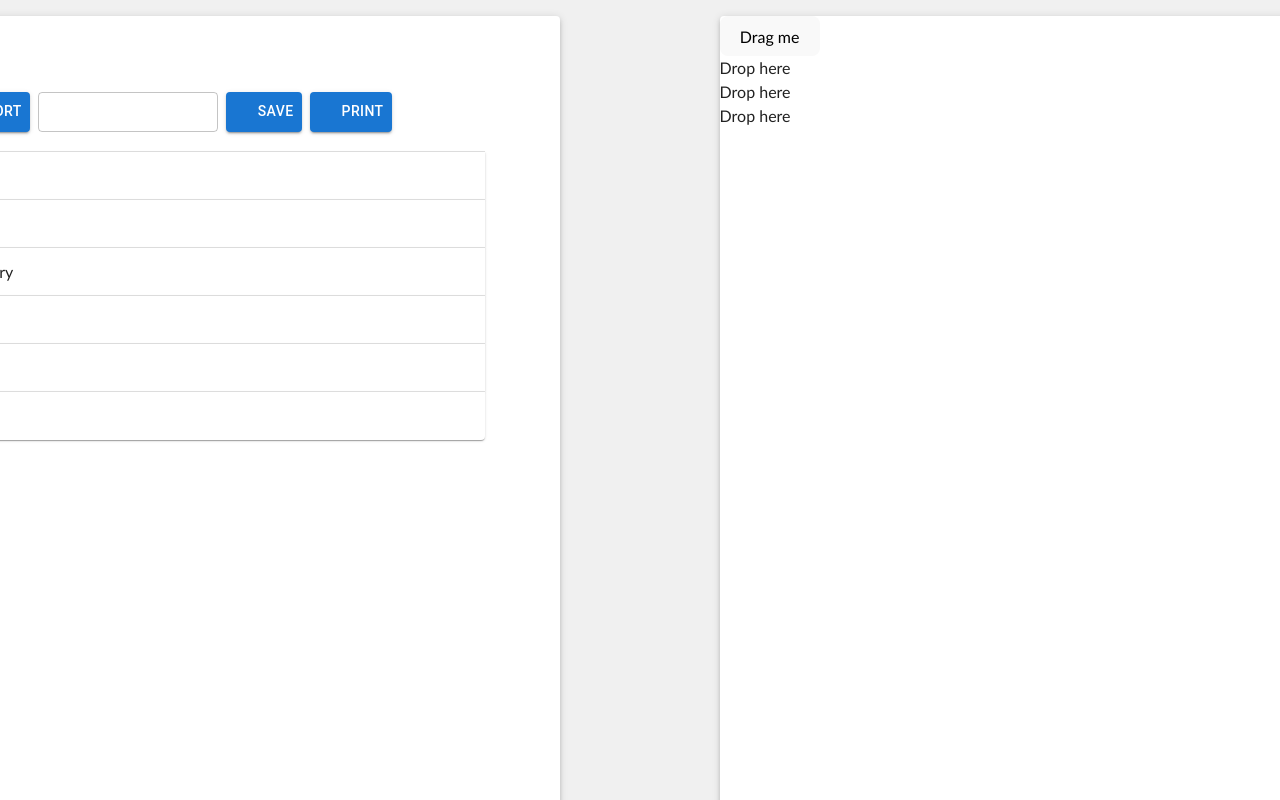
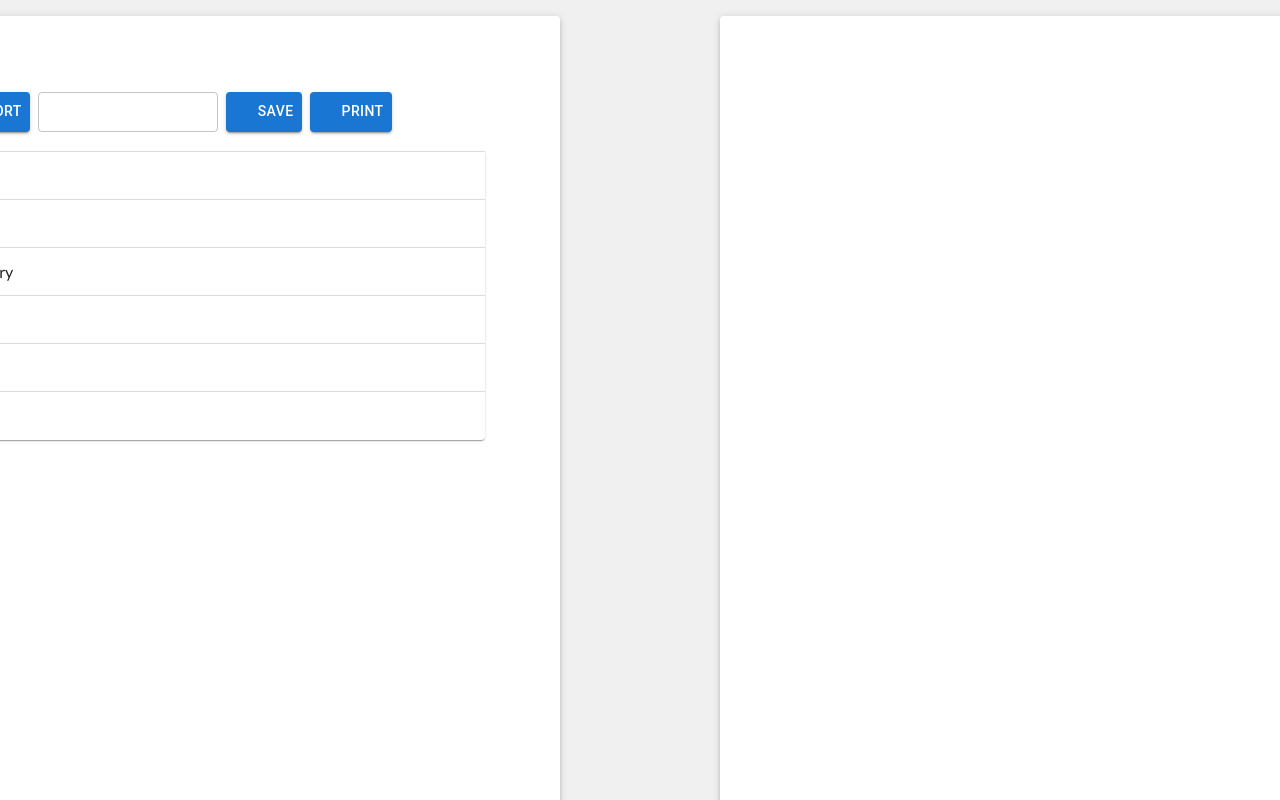
Before and after one commit to smamirshahi/squeezy-cv, a React (Vite) app: page / in a window 1280 px wide. Shown: the top 800 px of the page. Built offline with nearby package versions, Linux system fonts and the light colour scheme; some icons are missing; what runtypes would draw is missing.

Commit message:
[CV-10] Adds functionality to drag personalInfo and contactInfo

```diff
--- a/package.json
+++ b/package.json
@@ -13,6 +13,7 @@
   },
   "dependencies": {
     "@dnd-kit/core": "^6.3.1",
+    "@dnd-kit/modifiers": "^9.0.0",
     "@emotion/react": "^11.14.0",
     "@emotion/styled": "^11.14.0",
     "@mui/icons-material": "^7.0.2",
--- a/src/components/drag-and-drop/dnd-kit-wrapper.tsx
+++ b/src/components/drag-and-drop/dnd-kit-wrapper.tsx
@@ -1,9 +1,11 @@
 import { useState } from "react";
 import { DndContext, DragEndEvent, UniqueIdentifier } from "@dnd-kit/core";
+import { restrictToParentElement } from "@dnd-kit/modifiers";
 import { Draggable } from "@components/drag-and-drop/draggable";
-import { Droppable } from "@components/drag-and-drop/droppable";
 import { A4_DIMENSION_MM } from "@custom-styles/custom-styles";
 import { Paper } from "@mui/material";
+import { PersonalInfoPreviewPage } from "@pages/preview-page/personal-info-preview-page";
+import { ContactInfoPreviewPage } from "@pages/preview-page/contact-info-preview-page";
 
 interface Props {
   /** The reference to the content (the A4 paper container) */
@@ -11,49 +13,66 @@ interface Props {
 }
 
 export function DnDKitWrapper({ contentRef }: Props): JSX.Element {
-  const containers = ["A", "B", "C"];
-  const [parent, setParent] = useState<UniqueIdentifier | null>(null);
-  const draggableMarkup = <Draggable id="draggable">Drag me</Draggable>;
+  const components = [
+    { id: "personalInfo", component: <PersonalInfoPreviewPage /> },
+    { id: "contactInfo", component: <ContactInfoPreviewPage /> },
+  ];
+
+  const initialPositions = components.reduce(
+    (acc, { id }, index) => {
+      acc[id] = { x: 0, y: index * 20 };
+      return acc;
+    },
+    {} as Record<UniqueIdentifier, { x: number; y: number }>
+  );
+
+  const [positions, setPositions] =
+    useState<Record<UniqueIdentifier, { x: number; y: number }>>(
+      initialPositions
+    );
+
+  function handleDragEnd(event: DragEndEvent): void {
+    const { delta, active } = event;
+    setPositions((prev) => ({
+      ...prev,
+      [active.id]: {
+        x: prev[active.id].x + delta.x,
+        y: prev[active.id].y + delta.y,
+      },
+    }));
+  }
 
   return (
     <Paper
       ref={contentRef}
       elevation={3}
       sx={{
-        // Force the container to be exactly A4 (210 mm × 297 mm),
-        // with “narrow” 12.7 mm padding on all sides.
         width: `${A4_DIMENSION_MM.width}mm`,
         height: `${A4_DIMENSION_MM.height}mm`,
-        // Hide anything outside
         overflow: "hidden",
-        // padding: `${marginsInMM}mm`,
         boxSizing: "border-box",
+        padding: "20mm",
         mx: "auto",
         fontSize: "12pt",
         fontFamily: "Calibri, sans-serif",
-        // ensures children are clipped
         position: "relative",
       }}
     >
-      <DndContext onDragEnd={handleDragEnd}>
-        {parent === null ? draggableMarkup : null}
-
-        {containers.map((id) => (
-          // We updated the Droppable component so it would accept an `id`
-          // prop and pass it to `useDroppable`
-          <Droppable key={id} id={id}>
-            {parent === id ? draggableMarkup : "Drop here"}
-          </Droppable>
-        ))}
+      <DndContext
+        onDragEnd={handleDragEnd}
+        modifiers={[restrictToParentElement]}
+      >
+        {components.map(({ id, component }) => {
+          const pos = positions[id];
+          return (
+            <Draggable key={id} id={id}>
+              <div style={{ position: "absolute", left: pos.x, top: pos.y }}>
+                {component}
+              </div>
+            </Draggable>
+          );
+        })}
       </DndContext>
     </Paper>
   );
-
-  function handleDragEnd(event: DragEndEvent): void {
-    const { over } = event;
-
-    // If the item is dropped over a container, set it as the parent
-    // otherwise reset the parent to `null`
-    setParent(over ? over.id : null);
-  }
 }
--- a/src/components/drag-and-drop/draggable.tsx
+++ b/src/components/drag-and-drop/draggable.tsx
@@ -21,8 +21,8 @@ export function Draggable({
     : undefined;
 
   return (
-    <button ref={setNodeRef} style={style} {...listeners} {...attributes}>
+    <div ref={setNodeRef} style={style} {...listeners} {...attributes}>
       {children}
-    </button>
+    </div>
   );
 }
```
Also changed, not shown: 1 other file (tests, documents, lock files or other folders).
